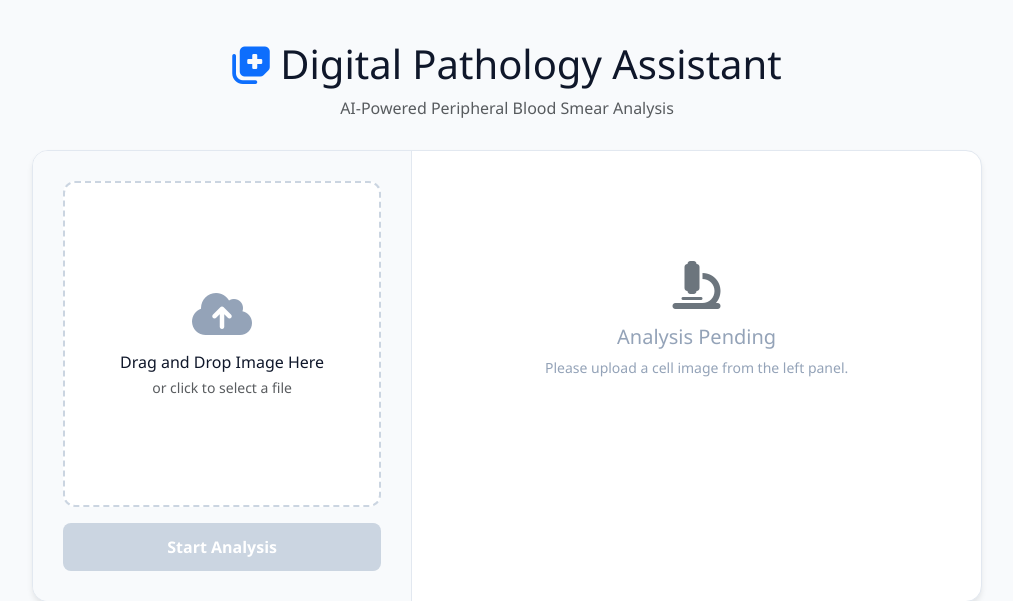
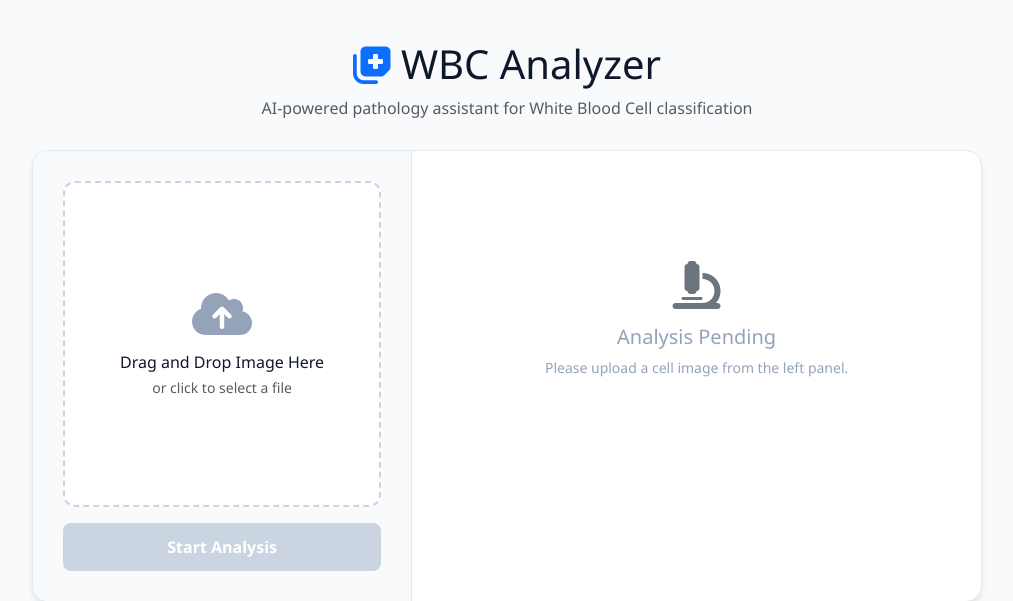
Before and after one commit to frissonitte/wbc-analyzer-final, a Flask app: page / in a window 1280 px wide. Shown: the top 601 px of the page, without its empty margins (133-1146 px from the left). Run offline with Flask 3, Linux system fonts and the light colour scheme.

Commit message:
feat: update title and header text for WBC Analyzer in index.html

```diff
--- a/templates/index.html
+++ b/templates/index.html
@@ -3,7 +3,7 @@
     <head>
         <meta charset="UTF-8" />
         <meta name="viewport" content="width=device-width, initial-scale=1.0" />
-        <title>Digital Pathology Assistant</title>
+        <title>WBC Analyzer: AI-Powered Pathology Assistant</title>
         <link
             href="https://cdn.jsdelivr.net/npm/bootstrap@5.3.0/dist/css/bootstrap.min.css"
             rel="stylesheet"
@@ -357,11 +357,12 @@
         <div class="main-container">
             <div class="brand-header no-print">
                 <h1>
-                    <i class="fas fa-notes-medical text-primary me-2"></i
-                    >Digital Pathology Assistant
+                    <i class="fas fa-notes-medical text-primary me-2"></i>WBC
+                    Analyzer
                 </h1>
                 <div class="text-muted">
-                    AI-Powered Peripheral Blood Smear Analysis
+                    AI-powered pathology assistant for White Blood Cell
+                    classification
                 </div>
             </div>
 
```
Also changed, not shown: docs/index.html (+5 -4 lines).
